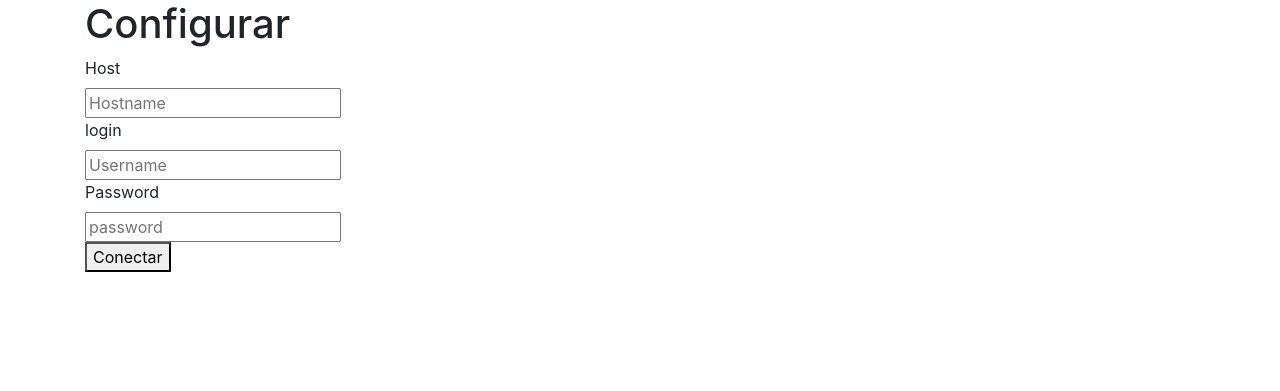
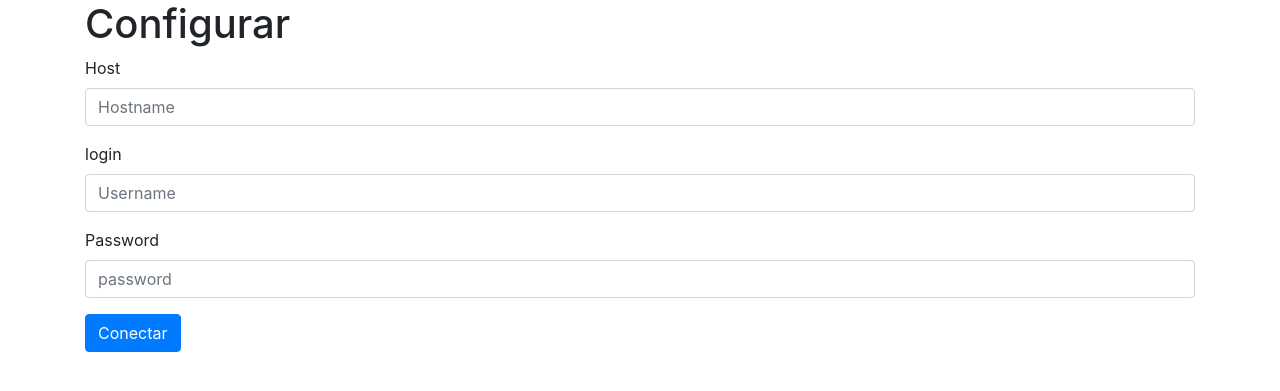
Before and after one commit to DerreckMarques/auto-config, a Flask app: page / in a window 1280 px wide. Shown: the part 56-447 px from the top of the page. Run offline with Flask 2, Linux system fonts and the light colour scheme; some libraries are stand-ins or nearby versions.

```diff
--- a/templates/create.html
+++ b/templates/create.html
@@ -7,17 +7,17 @@
     <div class="form-group">
         <label for="title">Hostname</label>
         <input type="text" name="title"
-               placeholder="Post title" class="form-control"
+               placeholder="Hostname" class="form-control"
                value="{{ request.form['title'] }}"></input>
     </div>
 
     <div class="form-group">
         <label for="content">IP</label>
-        <textarea name="content" placeholder="Post content"
+        <input name="content" placeholder="Host IP"
                   class="form-control">{{ request.form['content'] }}</textarea>
     </div>
     <div class="form-group">
-        <button type="submit" class="btn btn-primary">Submit</button>
+        <button type="submit" class="btn btn-primary">Cadastrar</button>
     </div>
 </form>
 {% endblock %}
--- a/templates/index.html
+++ b/templates/index.html
@@ -3,27 +3,31 @@
 {% block content %}
     <h1>{% block title %} Configurar {% endblock %}</h1>
     <form method="post">
-        <label for="title">Host</label>
-       <br>
-        <input type="text" name="host"
-               placeholder="Hostname"
-               value="{{ request.form['host'] }}"></input>
-        <br>
-        <label for="title">login </label>
-        <br>
-        <input type="text" name="user"
+
+        <div class="form-group">
+          <label for="title">Host</label>
+          <input class="form-control" type="text" name="host"
+            placeholder="Hostname"
+            value="{{ request.form['host'] }}"></input>
+        </div>
+
+        <div class="form-group">
+          <label for="title">login </label>
+          <input class="form-control" type="text" name="user"
                placeholder="Username"
                value="{{ request.form['user'] }}"></input>
+        </div>
 
-        <br>
-        <label for="title">Password</label>
-        <br>
-        <input type="password" name="password"
+        <div class="form-group">
+          <label for="title">Password</label>
+          <input class="form-control" type="password" name="password"
             placeholder="password"
             autocomplete="current-password"
             value="{{ request.form['password'] }}"></input>
+        </div>
 
-        <br>
-        <button type="submit">Conectar</button>
+        <div class="form-group">
+          <button class="btn btn-primary" type="submit">Conectar</button>
+        </div>
     </form>
 {% endblock %}
```
Also changed, not shown: ext/db/db.py (added, +21 -0 lines), ext/db/schema.sql (added, +8 -0 lines), templates/cadastrar.html (added).
